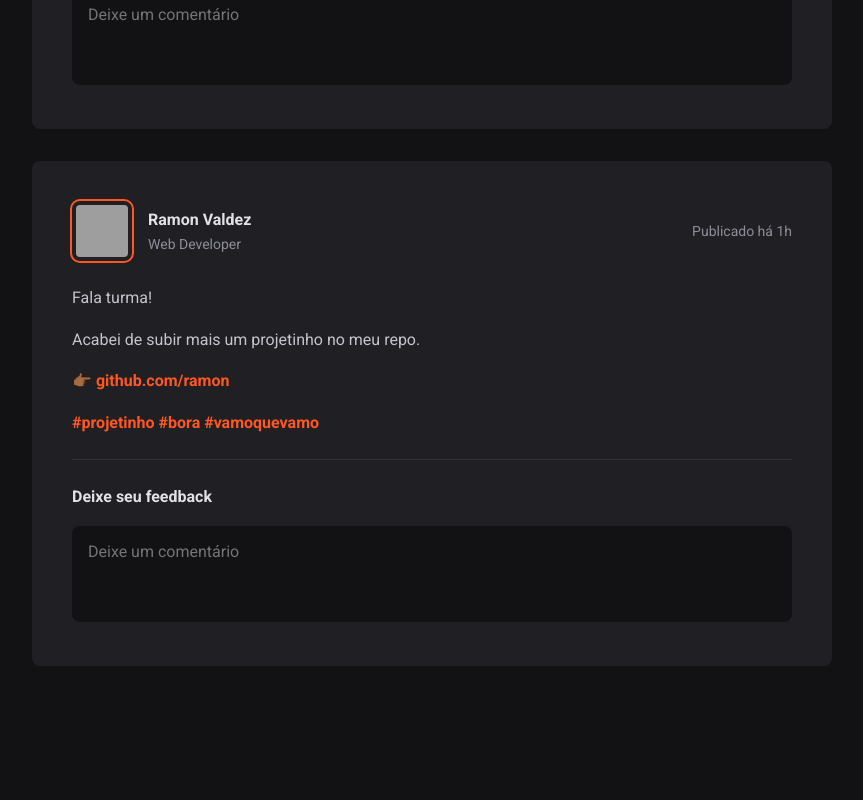
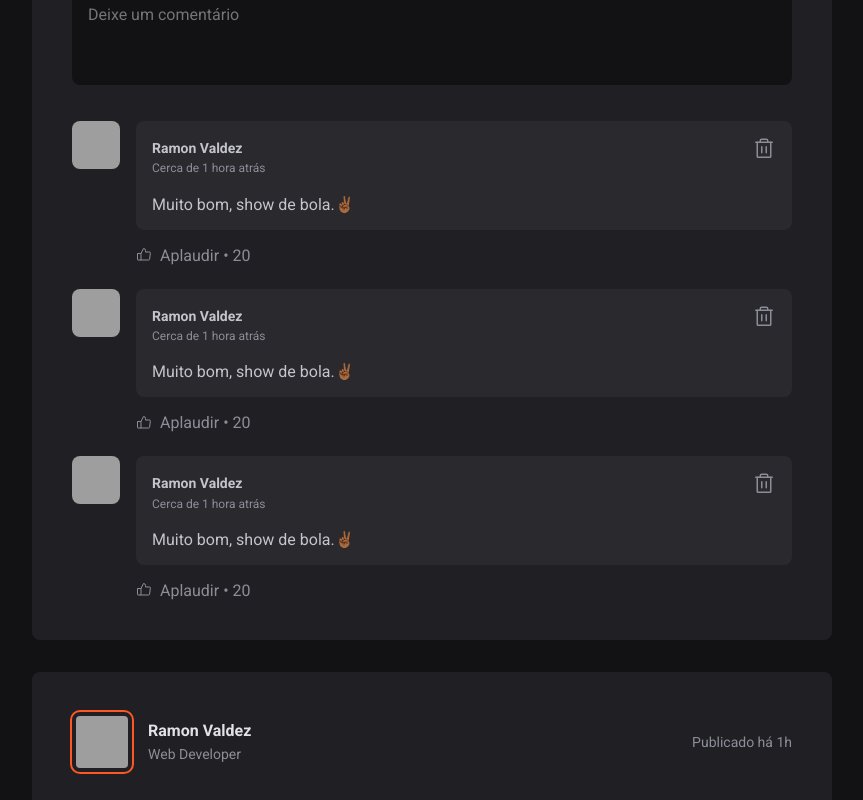
Before and after one commit to raphaelprsilva/madruga-feed, a React (Vite) app: page / in a window 1280 px wide. Shown: the part 480-1280 px from the top of the page, without its empty margins (352-1215 px from the left). Before the commit the page ends 1178 px from the top, so only its background shows below. Built offline with nearby package versions, Linux system fonts and the light colour scheme; grey boxes are pictures that could not be loaded.

Commit message:
feat: set `Comment` component at `Post`

```diff
--- a/src/components/Post.jsx
+++ b/src/components/Post.jsx
@@ -1,3 +1,4 @@
+import { Comment } from './Comment';
 import styles from './Post.module.css';
 
 export function Post() {
@@ -44,6 +45,12 @@ export function Post() {
           <button type="submit">Publicar</button>
         </footer>
       </form>
+
+      <div className={styles.commentList}>
+        <Comment />
+        <Comment />
+        <Comment />
+      </div>
     </article>
   );
 }
--- a/src/components/Post.module.css
+++ b/src/components/Post.module.css
@@ -115,3 +115,7 @@
 .commentForm button[type=submit]:hover {
   background: var(--orange-300);
 }
+
+.commentList {
+  margin-top: 2rem;
+}
```
